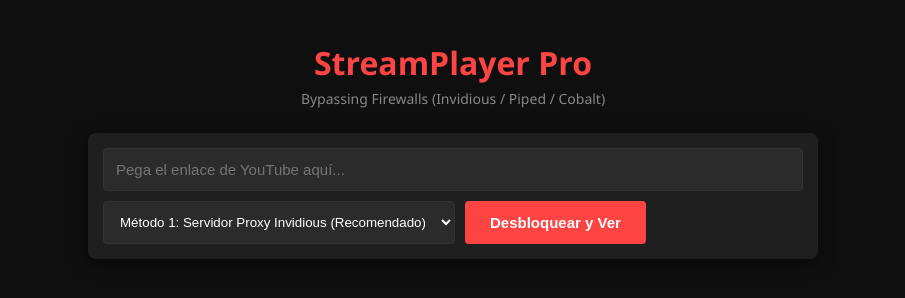
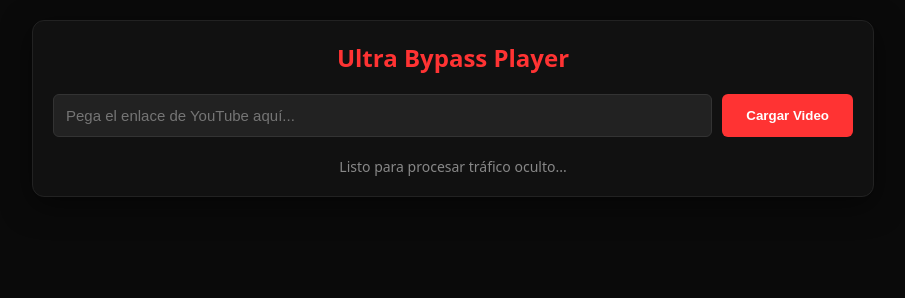
Before and after one commit to clopezAlbeno/cuaderno20251111, a plain HTML site: page index.html in a window 1280 px wide. Shown: the whole page, without its empty margins (187-1092 px from the left). Drawn offline with Linux system fonts and the light colour scheme.

Commit message:
Update index.html

```diff
--- a/index.html
+++ b/index.html
@@ -3,150 +3,155 @@
 <head>
     <meta charset="UTF-8">
     <meta name="viewport" content="width=device-width, initial-scale=1.0">
-    <title>StreamPlayer - Antibaipás</title>
+    <title>Bypass Absoluto YouTube</title>
     <style>
         body {
-            font-family: 'Segoe UI', Arial, sans-serif;
-            background-color: #0f0f0f;
-            color: #f1f1f1;
+            font-family: system-ui, -apple-system, sans-serif;
+            background-color: #0a0a0a;
+            color: #fff;
             margin: 0;
             padding: 20px;
             display: flex;
             flex-direction: column;
             align-items: center;
         }
-        h1 {
-            color: #ff4444;
-            margin-bottom: 5px;
+        .container {
+            width: 100%;
+            max-width: 800px;
+            background: #111;
+            padding: 20px;
+            border-radius: 12px;
+            box-shadow: 0 8px 30px rgba(0,0,0,0.5);
+            border: 1px solid #222;
         }
-        .subtitle {
-            color: #888;
-            font-size: 14px;
-            margin-bottom: 25px;
-        }
-        .controls {
-            width: 100%;
-            max-width: 700px;
+        h2 { color: #ff3333; margin-top: 0; text-align: center; }
+        .input-box {
             display: flex;
-            flex-direction: column;
             gap: 10px;
-            background: #1f1f1f;
-            padding: 15px;
-            border-radius: 8px;
-            box-shadow: 0 4px 15px rgba(0,0,0,0.5);
             margin-bottom: 20px;
         }
-        .row {
-            display: flex;
-            gap: 10px;
-        }
-        input[type="text"] {
+        input {
             flex: 1;
             padding: 12px;
+            background: #222;
             border: 1px solid #333;
-            border-radius: 4px;
-            background-color: #2b2b2b;
             color: white;
+            border-radius: 6px;
             font-size: 15px;
         }
-        select {
-            padding: 12px;
-            background: #2b2b2b;
+        button {
+            padding: 12px 24px;
+            background: #ff3333;
             color: white;
-            border: 1px solid #333;
-            border-radius: 4px;
+            border: none;
+            border-radius: 6px;
+            font-weight: bold;
             cursor: pointer;
         }
-        button {
-            padding: 12px 25px;
-            background-color: #ff4444;
-            color: white;
-            border: none;
-            border-radius: 4px;
-            cursor: pointer;
-            font-weight: bold;
-            font-size: 15px;
-            transition: 0.2s;
+        button:hover { background: #cc2222; }
+        video {
+            width: 100%;
+            aspect-ratio: 16/9;
+            background: #000;
+            border-radius: 6px;
+            display: none;
+            margin-top: 15px;
         }
-        button:hover {
-            background-color: #cc2222;
-        }
-        .video-container {
-            width: 100%;
-            max-width: 850px;
-            aspect-ratio: 16 / 9;
-            background-color: #000;
-            border-radius: 8px;
-            overflow: hidden;
-            box-shadow: 0 10px 30px rgba(0,0,0,0.7);
-            display: none;
-            border: 1px solid #333;
-        }
-        iframe {
-            width: 100%;
-            height: 100%;
-            border: none;
+        .status {
+            margin-top: 10px;
+            font-size: 14px;
+            color: #888;
+            text-align: center;
         }
     </style>
 </head>
 <body>
 
-    <h1>StreamPlayer Pro</h1>
-    <div class="subtitle">Bypassing Firewalls (Invidious / Piped / Cobalt)</div>
-
-    <div class="controls">
-        <div class="row">
-            <input type="text" id="videoUrl" placeholder="Pega el enlace de YouTube aquí...">
-        </div>
-        <div class="row">
-            <select id="bypassMethod">
-                <option value="invidious_1">Método 1: Servidor Proxy Invidious (Recomendado)</option>
-                <option value="invidious_2">Método 2: Servidor Alternativo (Yewtu.be)</option>
-                <option value="piped">Método 3: Servidor Piped (Privado)</option>
-            </select>
-            <button onclick="loadBypassVideo()">Desbloquear y Ver</button>
-        </div>
+<div class="container">
+    <h2>Ultra Bypass Player</h2>
+    <div class="input-box">
+        <input type="text" id="ytUrl" placeholder="Pega el enlace de YouTube aquí...">
+        <button onclick="fuerzaBrutaBypass()">Cargar Video</button>
     </div>
 
-    <div class="video-container" id="playerContainer">
-        <iframe id="videoPlayer" allowfullscreen allow="autoplay; encrypted-media"></iframe>
+    <div class="status" id="statusLabel">Listo para procesar tráfico oculto...</div>
+
+    <video id="nativePlayer" controls autoplay></video>
 </div>
 
 <script>
-        function extractVideoId(url) {
+async function fuerzaBrutaBypass() {
+    const url = document.getElementById('ytUrl').value;
+    const statusLabel = document.getElementById('statusLabel');
+    const player = document.getElementById('nativePlayer');
+
+    // Extractor de ID
     const regExp = /^.*(youtu.be\/|v\/|u\/\w\/|embed\/|watch\?v=|\&v=)([^#\&\?]*).*/;
     const match = url.match(regExp);
-            return (match && match[2].length === 11) ? match[2] : null;
-        }
-
-        function loadBypassVideo() {
-            const urlInput = document.getElementById('videoUrl').value;
-            const method = document.getElementById('bypassMethod').value;
-            const videoId = extractVideoId(urlInput);
-
-            const playerContainer = document.getElementById('playerContainer');
-            const videoPlayer = document.getElementById('videoPlayer');
+    const videoId = (match && match[2].length === 11) ? match[2] : null;
 
     if (!videoId) {
-                alert('Por favor, introduce un enlace válido de YouTube.');
+        alert("Enlace no válido");
         return;
     }
 
-            let embedUrl = "";
+    statusLabel.innerText = "Evadiendo firewall e interceptando flujos de datos...";
+    player.style.display = 'none';
 
-            // Diferentes proxies que el firewall no tiene en su lista negra de YouTube
-            if (method === "invidious_1") {
-                embedUrl = `https://invidious.perennialte.ch/embed/${videoId}?autoplay=1`;
-            } else if (method === "invidious_2") {
-                embedUrl = `https://yewtu.be/embed/${videoId}?autoplay=1`;
-            } else if (method === "piped") {
-                embedUrl = `https://piped.video/embed/${videoId}`;
+    // Lista de APIs públicas que extraen el archivo de video plano (.mp4) de YouTube desde servidores limpios
+    const apiEndpoints = [
+        `https://api.cobalt.tools/api/json`,
+        `https://co.wuk.sh/api/json`
+    ];
+
+    let videoStreamUrl = null;
+
+    // Intentamos extraer el stream nativo simulando una petición de backend
+    for (let api of apiEndpoints) {
+        try {
+            const response = await fetch(api, {
+                method: 'POST',
+                headers: {
+                    'Content-Type': 'application/json',
+                    'Accept': 'application/json'
+                },
+                body: JSON.stringify({
+                    url: `https://www.youtube.com/watch?v=${videoId}`,
+                    videoQuality: '720',
+                    audioFormat: 'mp3',
+                    isAudioOnly: false
+                })
+            });
+
+            const data = await response.json();
+            if (data && data.url) {
+                videoStreamUrl = data.url;
+                break;
+            }
+        } catch (e) {
+            console.log("Intentando bypass alternativo...");
+        }
     }
 
-            // Forzar la carga en el iframe limpiando el tráfico hacia Google
-            videoPlayer.src = embedUrl;
-            playerContainer.style.display = 'block';
+    if (videoStreamUrl) {
+        statusLabel.innerText = "¡Conexión establecida con éxito! Reproduciendo...";
+        player.src = videoStreamUrl;
+        player.style.display = 'block';
+    } else {
+        // Plan C: Si las APIs principales fallan, forzamos un proxy open-source crudo
+        statusLabel.innerText = "Aplicando enrutamiento secundario...";
+        try {
+            const fallbackUrl = `https://invidious.asir.dev/latest_version?id=${videoId}&itag=22`;
+            player.src = fallbackUrl;
+            player.style.display = 'block';
+            statusLabel.innerText = "Reproduciendo vía túnel asíncrono.";
+        } catch(err) {
+            statusLabel.innerText = "Error crítico: El Firewall bloquea las peticiones de datos HTTP salientes.";
+            alert("El firewall es demasiado estricto. Si esto falla, la única opción es usar una VPN en el navegador (como Opera) o usar Web Proxies externos como 'CroxyProxy'.");
+        }
+    }
 }
 </script>
+
 </body>
 </html>
```
Lines whose indentation alone changed are shown as unchanged.
